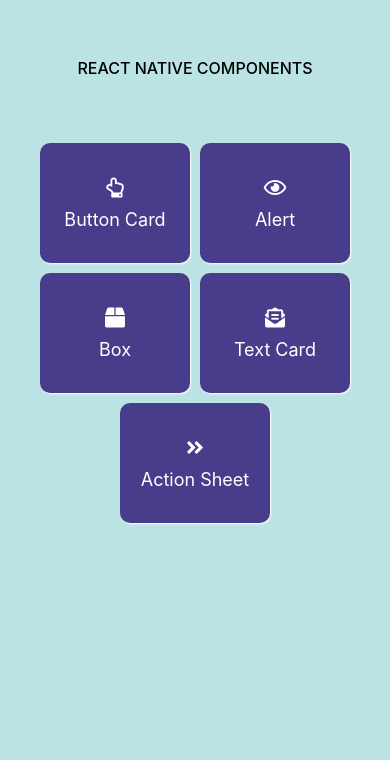
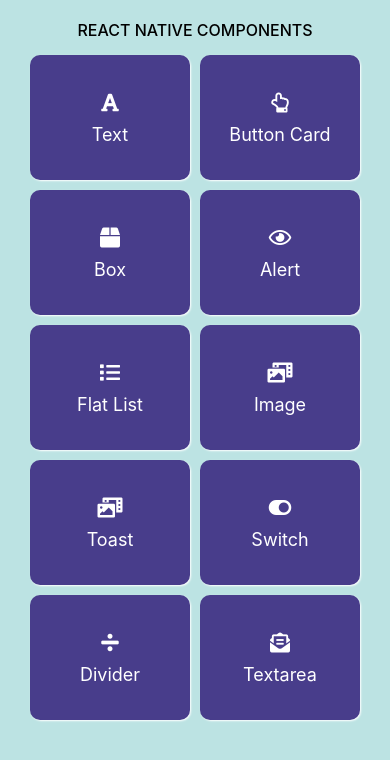
Before and after one commit to darsan012/react-native-playground, a React Native app: screen / in a window 390 px wide. Shown: the top 760 px of the page. Built offline with nearby package versions, Linux system fonts and the light colour scheme.

Commit message:
added other card layout

```diff
--- a/src/components/CardComponent.js
+++ b/src/components/CardComponent.js
@@ -14,8 +14,8 @@ const CardComponent = ({item, clickHandler, iconsName}) => {
 
 const style = StyleSheet.create({
   container: {
-    height: 120,
-    width: 150,
+    height: 125,
+    width: 160,
     alignItems: 'center',
     justifyContent: 'center',
     padding: 5,
--- a/src/constants/HomePageData/Data.js
+++ b/src/constants/HomePageData/Data.js
@@ -1,4 +1,9 @@
 export const Headers = [
+  {
+    screenName: 'Text',
+    title: 'Text',
+    iconsName: 'font',
+  },
   {
     screenName: 'Button',
     title: 'Button Card',
@@ -6,22 +11,44 @@ export const Headers = [
   },
   {
     screenName: 'Text',
+    title: 'Box',
+    iconsName: 'box',
+  },
+
+  {
+    screenName: 'Text',
     title: 'Alert',
     iconsName: 'eye',
   },
+
   {
     screenName: 'Text',
-    title: 'Box',
-    iconsName: 'box',
+    title: 'Flat List',
+    iconsName: 'list',
   },
   {
     screenName: 'Text',
-    title: 'Text Card',
-    iconsName: 'envelope-open-text',
+    title: 'Image',
+    iconsName: 'photo-video',
   },
   {
     screenName: 'Text',
-    title: 'Action Sheet',
-    iconsName: 'angle-double-right',
+    title: 'Toast',
+    iconsName: 'photo-video',
+  },
+  {
+    screenName: 'Text',
+    title: 'Switch',
+    iconsName: 'toggle-on',
+  },
+  {
+    screenName: 'Text',
+    title: 'Divider',
+    iconsName: 'divide',
+  },
+  {
+    screenName: 'Text',
+    title: 'Textarea',
+    iconsName: 'envelope-open-text',
   },
 ];
--- a/src/screen/Homescreen.js
+++ b/src/screen/Homescreen.js
@@ -49,9 +49,9 @@ const style = StyleSheet.create({
     height: height,
     width: width,
     backgroundColor: 'rgb(188,227,227)',
-    padding: 8,
+    padding: 5,
   },
-  HeaderContainer: {alignItems: 'center', paddingTop: 50, paddingBottom: 60},
+  HeaderContainer: {alignItems: 'center', paddingTop: 15, paddingBottom: 10},
   HeaderText: {
     fontSize: 16,
     color: 'black',
```
